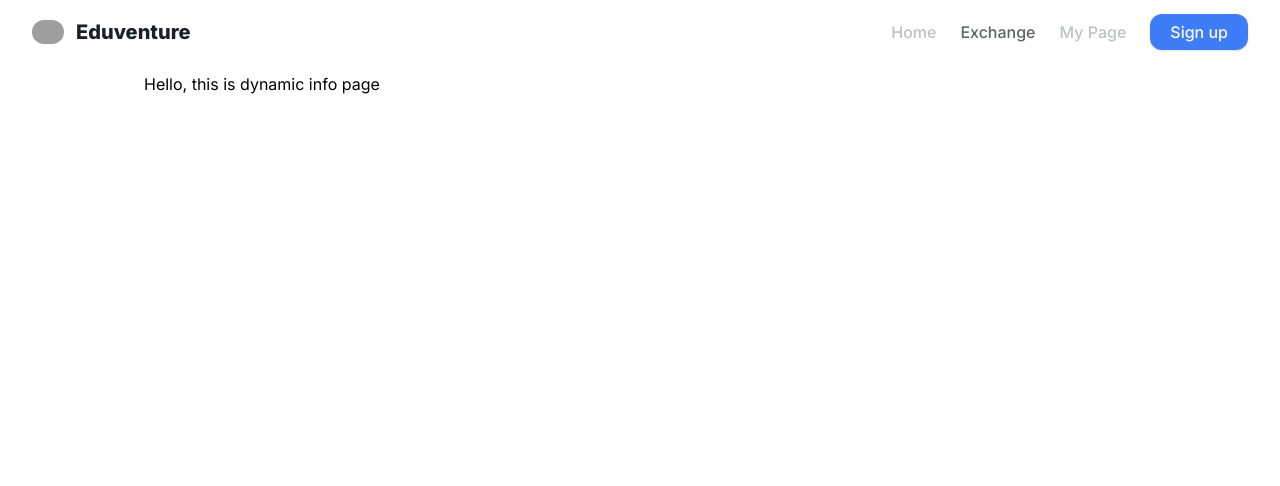
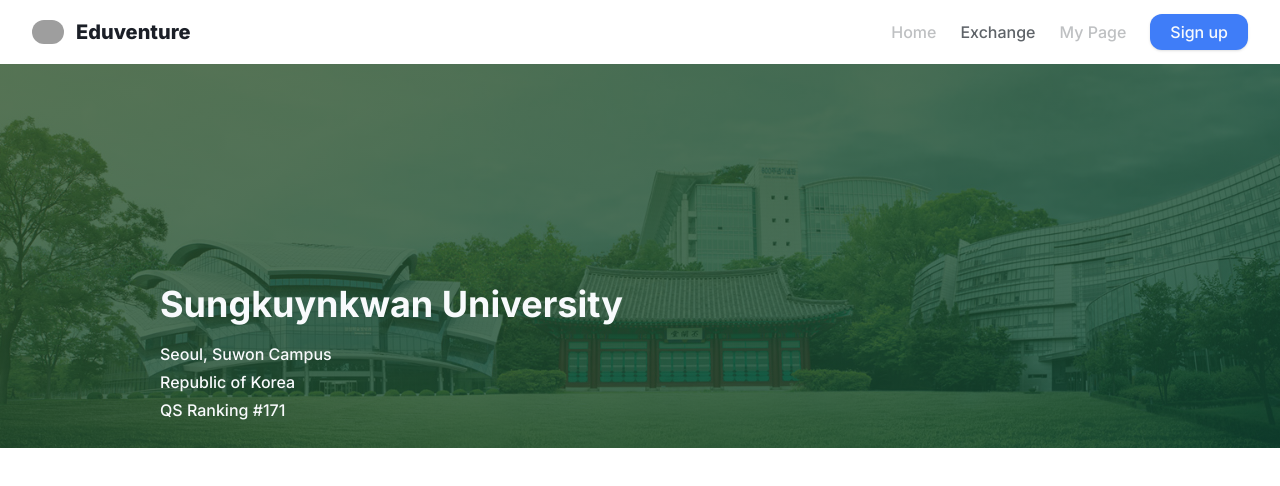
Before and after one commit to tientrinh21/exchangelicious, a Next.js app in the folder client/: page /exchange/1 in a window 1280 px wide. Shown: the top 486 px of the page. Built offline with nearby package versions, Linux system fonts and the light colour scheme; grey boxes are pictures that could not be loaded.

Commit message:
add hero

```diff
--- a/client/app/exchange/[id]/page.tsx
+++ b/client/app/exchange/[id]/page.tsx
@@ -1,7 +1,36 @@
+// import Image from 'next/image'
+// import { AspectRatio } from '@/components/ui/aspect-ratio'
+
+import React from 'react'
+
 export default function ExchangePage() {
   return (
-    <div className="container max-w-screen-lg p-4 pt-2">
-      <h1>Hello, this is dynamic info page</h1>
+    <div className="flex h-48 w-screen items-end justify-center bg-[linear-gradient(to_right_bottom,rgba(49,84,44,0.8),rgba(16,71,52,0.8)),url('/skku.jpeg')] bg-cover sm:h-72 md:h-96">
+      {/* <AspectRatio ratio={16 / 9} className="relative top-0">
+        <Image src="/skku.jpeg" alt="Hero img" fill className="object-cover" />
+      </AspectRatio> */}
+      <div className="container flex w-full max-w-screen-lg flex-col pb-6">
+        <UniName name="Sungkuynkwan University" />
+        <UniMetaInfo info="Seoul, Suwon Campus" />
+        <UniMetaInfo info="Republic of Korea" />
+        <UniMetaInfo info="QS Ranking #171" />
+      </div>
     </div>
   )
 }
+
+function UniName(props: { name: string }) {
+  return (
+    <h2 className="mb-4 text-lg font-bold text-primary-foreground md:text-3xl lg:text-4xl">
+      {props.name}
+    </h2>
+  )
+}
+
+function UniMetaInfo(props: { info: string }) {
+  return (
+    <span className="text-base font-medium leading-7 text-primary-foreground">
+      {props.info}
+    </span>
+  )
+}
--- /dev/null
+++ b/client/components/ui/aspect-ratio.tsx
@@ -0,0 +1,7 @@
+'use client'
+
+import * as AspectRatioPrimitive from '@radix-ui/react-aspect-ratio'
+
+const AspectRatio = AspectRatioPrimitive.Root
+
+export { AspectRatio }
--- a/client/package.json
+++ b/client/package.json
@@ -9,6 +9,7 @@
     "lint": "next lint"
   },
   "dependencies": {
+    "@radix-ui/react-aspect-ratio": "^1.0.3",
     "@radix-ui/react-dropdown-menu": "^2.0.6",
     "@radix-ui/react-icons": "^1.3.0",
     "@radix-ui/react-slot": "^1.0.2",
```
Also changed, not shown: client/public/skku.jpeg (added), 1 other file (tests, documents, lock files or other folders).
